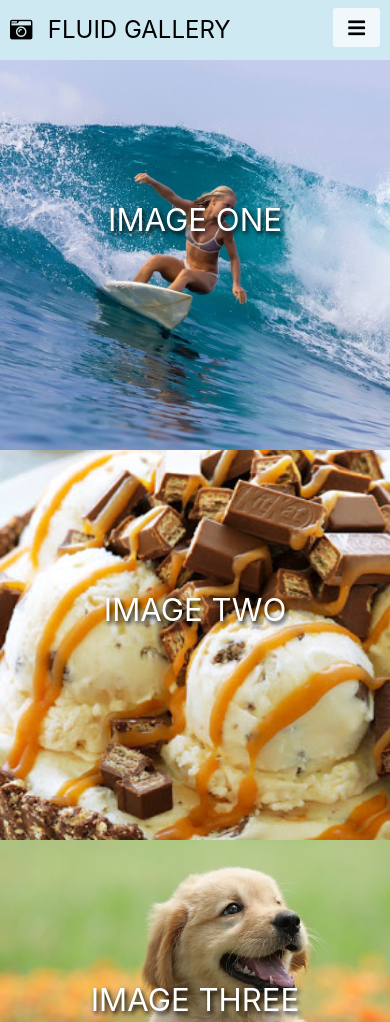
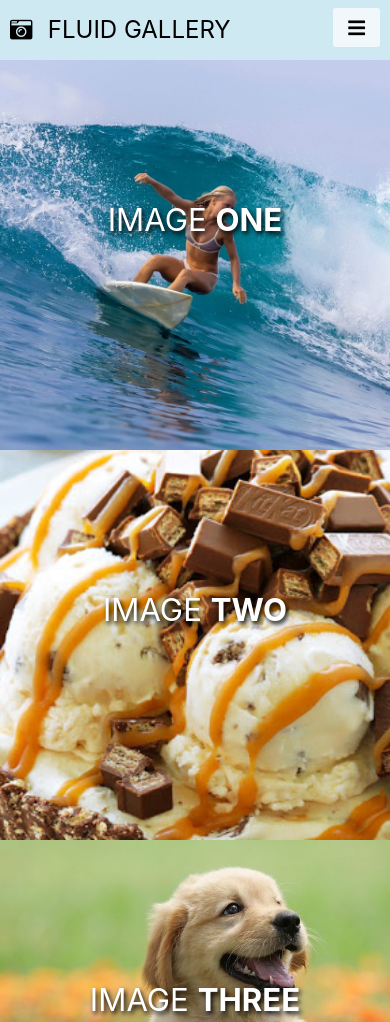
Before and after one commit to aistonija/JS4-fluidGallery, a plain HTML site: page index.html in a window 390 px wide. Shown: the top 1022 px of the page. Drawn offline with nearby package versions, Linux system fonts and the light colour scheme.

Commit message:
media queries fix

```diff
--- a/index.html
+++ b/index.html
@@ -60,7 +60,7 @@
         <div class="bg bg-1">
           <div class="layer">
             <div class="text-content">
-              <h2>Image One</h2>
+              <h2>Image <b>One</b></h2>
               <p>
                 Lorem, ipsum dolor sit amet consectetur adipisicing elit. Eum,
                 quae.
@@ -71,7 +71,7 @@
         <div class="bg bg-2">
           <div class="layer">
             <div class="text-content">
-              <h2>Image Two</h2>
+              <h2>Image <b>Two</b></h2>
               <p>
                 Lorem, ipsum dolor sit amet consectetur adipisicing elit. Eum,
                 quae.
@@ -82,7 +82,7 @@
         <div class="bg bg-3">
           <div class="layer">
             <div class="text-content">
-              <h2>Image Three</h2>
+              <h2>Image <b>Three</b></h2>
               <p>
                 Lorem, ipsum dolor sit amet consectetur adipisicing elit. Eum,
                 quae.
@@ -93,7 +93,7 @@
         <div class="bg bg-4">
           <div class="layer">
             <div class="text-content">
-              <h2>Image Four</h2>
+              <h2>Image <b>Four</b></h2>
               <p>
                 Lorem, ipsum dolor sit amet consectetur adipisicing elit. Eum,
                 quae.
@@ -104,7 +104,7 @@
         <div class="bg bg-5">
           <div class="layer">
             <div class="text-content">
-              <h2>Image Five</h2>
+              <h2>Image <b>Five</b></h2>
               <p>
                 Lorem, ipsum dolor sit amet consectetur adipisicing elit. Eum,
                 quae.
@@ -115,7 +115,7 @@
         <div class="bg bg-6">
           <div class="layer">
             <div class="text-content">
-              <h2>Image Six</h2>
+              <h2>Image <b>Six</b></h2>
               <p>
                 Lorem, ipsum dolor sit amet consectetur adipisicing elit. Eum,
                 quae.
@@ -126,7 +126,7 @@
         <div class="bg bg-7">
           <div class="layer">
             <div class="text-content">
-              <h2>Image Seven</h2>
+              <h2>Image <b>Seven</b></h2>
               <p>
                 Lorem, ipsum dolor sit amet consectetur adipisicing elit. Eum,
                 quae.
@@ -137,7 +137,7 @@
         <div class="bg bg-8">
           <div class="layer">
             <div class="text-content">
-              <h2>Image Eight</h2>
+              <h2>Image <b>Eight</b></h2>
               <p>
                 Lorem, ipsum dolor sit amet consectetur adipisicing elit. Eum,
                 quae.
@@ -148,7 +148,7 @@
         <div class="bg bg-9">
           <div class="layer">
             <div class="text-content">
-              <h2>Image Nine</h2>
+              <h2>Image <b>Nine</b></h2>
               <p>
                 Lorem, ipsum dolor sit amet consectetur adipisicing elit. Eum,
                 quae.
@@ -159,7 +159,7 @@
         <div class="bg bg-10">
           <div class="layer">
             <div class="text-content">
-              <h2>Image Ten</h2>
+              <h2>Image <b>Ten</b></h2>
               <p>
                 Lorem, ipsum dolor sit amet consectetur adipisicing elit. Eum,
                 quae.
@@ -170,7 +170,7 @@
         <div class="bg bg-11">
           <div class="layer">
             <div class="text-content">
-              <h2>Image Eleven</h2>
+              <h2>Image <b>Eleven</b></h2>
               <p>
                 Lorem, ipsum dolor sit amet consectetur adipisicing elit. Eum,
                 quae.
@@ -181,7 +181,7 @@
         <div class="bg bg-12">
           <div class="layer">
             <div class="text-content">
-              <h2>Image Twelve</h2>
+              <h2>Image <b>Twelve</b></h2>
               <p>
                 Lorem, ipsum dolor sit amet consectetur adipisicing elit. Eum,
                 quae.
@@ -192,7 +192,7 @@
         <div class="bg bg-13">
           <div class="layer">
             <div class="text-content">
-              <h2>Image Thirteen</h2>
+              <h2>Image <b>Thirteen</b></h2>
               <p>
                 Lorem, ipsum dolor sit amet consectetur adipisicing elit. Eum,
                 quae.
@@ -203,7 +203,7 @@
         <div class="bg bg-14">
           <div class="layer">
             <div class="text-content">
-              <h2>Image Fourteen</h2>
+              <h2>Image <b>Fourteen</b></h2>
               <p>
                 Lorem, ipsum dolor sit amet consectetur adipisicing elit. Eum,
                 quae.
@@ -214,7 +214,7 @@
         <div class="bg bg-15">
           <div class="layer">
             <div class="text-content">
-              <h2>Image Fifteen</h2>
+              <h2>Image <b>Fifteen</b></h2>
               <p>
                 Lorem, ipsum dolor sit amet consectetur adipisicing elit. Eum,
                 quae.
@@ -225,7 +225,7 @@
         <div class="bg bg-16">
           <div class="layer">
             <div class="text-content">
-              <h2>Image Sixteen</h2>
+              <h2>Image <b>Sixteen</b></h2>
               <p>
                 Lorem, ipsum dolor sit amet consectetur adipisicing elit. Eum,
                 quae.
--- a/media.css
+++ b/media.css
@@ -50,7 +50,7 @@
   }
 }
 
-@media screen and (max-width: 450px) {
+@media screen and (max-width: 550px) {
   .logo-container {
     margin-left: 10px;
   }
```
Also changed, not shown: gallery.css (+7 -0 lines).
